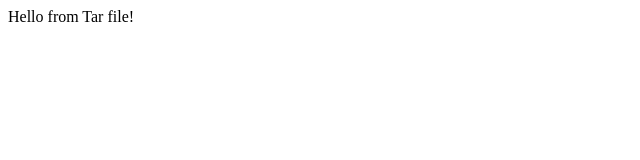
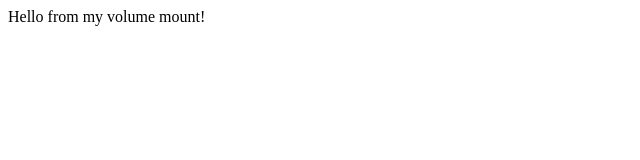
Before and after one commit to HarshaKy/docker, a plain HTML site: page website/index.html in a window 1280 px wide. Shown: the full height of the page, 0-640 px from the left. Drawn offline with Linux system fonts and the light colour scheme.

Commit message:
exec and volume

```diff
--- a/website/index.html
+++ b/website/index.html
@@ -1,3 +1,3 @@
 <body>
-    Hello from Tar file!
+    Hello from my volume mount!
 </body>
```
Also changed, not shown: 1 other file.
